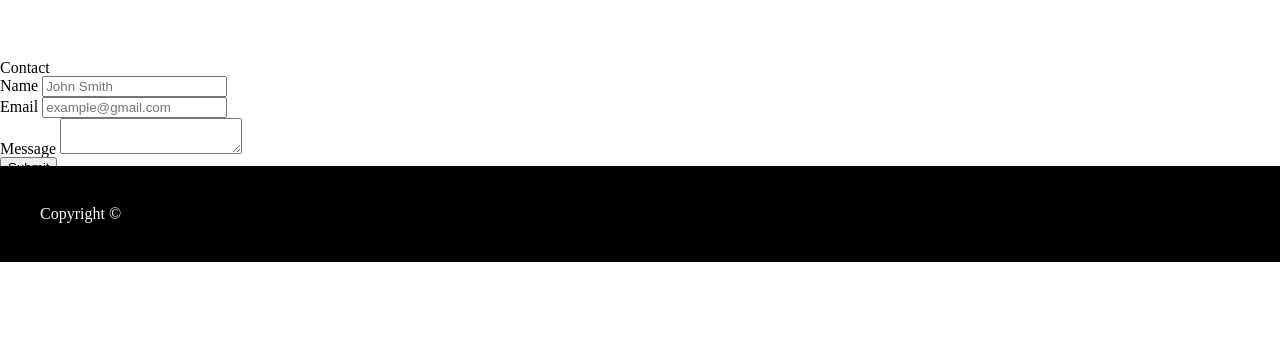
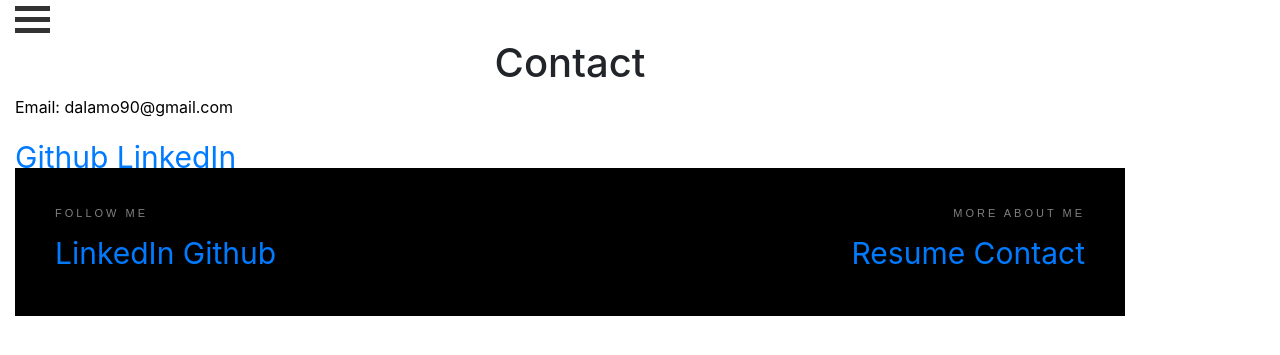
Before and after one commit to dalamo20/Basic-Portfolio, a PHP site: page /contact.html in a window 1280 px wide. Shown: the top 355 px of the page. Run offline with PHP 8.4, Linux system fonts and the light colour scheme.

Commit message:
contact page created

```diff
--- a/assets/css/style.css
+++ b/assets/css/style.css
@@ -82,6 +82,7 @@
 
 p {
     margin-bottom: 0;
+    color: #000;
 }
 
 #p2, #p3 {
@@ -176,59 +177,10 @@
     font-size: 30px;
   }
 
-/* The Modal (background) */
-.modal {
-    display: none; /* Hidden by default */
-    position: fixed; /* Stay in place */
-    z-index: 1; /* Sit on top */
-    left: 0;
-    top: 0;
-    width: 100%; /* Full width */
-    height: 100%; /* Full height */
-    overflow: auto; /* Enable scroll if needed */
-    background-color: rgb(0,0,0); /* Fallback color */
-    background-color: rgba(0,0,0,0.4); /* Black w/ opacity */
-    -webkit-animation-name: fadeIn; /* Fade in the background */
-    -webkit-animation-duration: 0.4s;
-    animation-name: fadeIn;
-    animation-duration: 0.4s
+/*   Contacts   */
+
+h1 {
+    text-align: center;
+    font-size: 72px;
+
 }
-
-/* The Modal (background) */
-.modal {
-    display: none; /* Hidden by default */
-    position: fixed; /* Stay in place */
-    z-index: 1; /* Sit on top */
-    padding-top: 100px; /* Location of the box */
-    left: 0;
-    top: 0;
-    width: 100%; /* Full width */
-    height: 100%; /* Full height */
-    overflow: auto; /* Enable scroll if needed */
-    background-color: rgb(0,0,0); /* Fallback color */
-    background-color: rgba(0,0,0,0.4); /* Black w/ opacity */
-}
-
-/* Modal Content */
-.modal-content {
-    background-color: #fefefe;
-    margin: auto;
-    padding: 20px;
-    border: 1px solid #888;
-    width: 80%;
-}
-
-/* The Close Button */
-.close {
-    color: #aaaaaa;
-    float: right;
-    font-size: 28px;
-    font-weight: bold;
-}
-
-.close:hover,
-.close:focus {
-    color: #000;
-    text-decoration: none;
-    cursor: pointer;
-}
--- a/assets/js/script.js
+++ b/assets/js/script.js
@@ -1,29 +1,3 @@
 function myFunction(x) {
     x.classList.toggle("change");
 }
-
-// Get the modal
-var modal = document.getElementById('myModal');
-
-// Get the button that opens the modal
-var btn = document.getElementById("myBtn");
-
-// Get the <span> element that closes the modal
-var span = document.getElementsByClassName("close")[0];
-
-// When the user clicks the button, open the modal
-btn.onclick = function() {
-    modal.style.display = "block";
-}
-
-// When the user clicks on <span> (x), close the modal
-span.onclick = function() {
-    modal.style.display = "none";
-}
-
-// When the user clicks anywhere outside of the modal, close it
-window.onclick = function(event) {
-    if (event.target == modal) {
-        modal.style.display = "none";
-    }
-}
--- a/contact.html
+++ b/contact.html
@@ -3,55 +3,45 @@
 
 <head>
   <meta charset="UTF-8">
-  <title>Contact | Your Name</title>
+  <title>Dalamo Portfolio</title>
   <link rel="stylesheet" type="text/css" href="assets/css/reset.css">
   <link rel="stylesheet" type="text/css" href="assets/css/style.css">
+  <link rel="stylesheet" href="https://maxcdn.bootstrapcdn.com/bootstrap/4.0.0/css/bootstrap.min.css" />
+  <meta name="viewport" content="width=device-width, initial-scale=1.0">
 </head>
 
 <body>
-
-  <header id="masthead">
-    <div class="container">
-      <a href="index.html" id="logo">DANIEL</a>
-      <nav>
-        <a href="index.html">About</a>
-        <a href="portfolio.html">Portfolio</a>
-        <a href="contact.html">Contact</a>
-      </nav>
+  <div class="container">
+    <div class="sticky-top" onclick="myFunction(this)">
+      <div class="bar1"></div>
+      <div class="bar2"></div>
+      <div class="bar3"></div>
     </div>
-  </header>
-
-  <div id="main-container" class="container">
-    <section class="main-section">
-      <h1>Contact</h1>
-
-      <form id="contact-form">
-        <ul>
-          <li>
-            <label for="name">Name</label>
-            <input type="text" id="name" name="name" placeholder="John Smith" required="required">
-          </li>
-          <li>
-            <label for="email">Email</label>
-            <input type="email" id="email" name="email" placeholder="example@gmail.com" required="required">
-          </li>
-          <li>
-            <label for="message">Message</label>
-            <textarea id="message" name="message" required="required"></textarea>
-          </li>
-        </ul>
-        <input type="submit">
-      </form>
-
-    </section>
-
-  </div>
-
-  <footer>
-    <div class="container">
-      Copyright &copy;
+<h1 id="head"> Contact </h1>
+<p> Email: dalamo90@gmail.com </p>
+<a href="https://github.com/dalamo20"> Github </a>
+<a href="https://www.linkedin.com/in/dalamo20"> LinkedIn </a>
+  <footer class="footer">
+    <div class="leftFooter">
+      <span id="footSpan"> FOLLOW ME </span>
+      <div class="mediaLinks">
+        <a href="https://www.linkedin.com/in/dalamo20"> LinkedIn </a>
+        <a href="https://github.com/dalamo20"> Github </a>
+      </div>
     </div>
+    <div class="rightFooter">
+      <span id="footSpan"> MORE ABOUT ME </span>
+      <div class="myInfo">
+        <a href="/Users/ypham/Desktop/projects/Basic-Portfolio/assets/documents/Daniel's Resume 7.2018_2 (1).pdf">
+          Resume </a>
+        <a href="./contact.html" > Contact </a>
+      </div>
   </footer>
 </body>
 
+<script src="./assets/js/script.js">
+
+
+</script>
+
 </html>
```
Also changed, not shown: index.html (+1 -23 lines), portfolio.html (+7 -0 lines), 1 other file.
